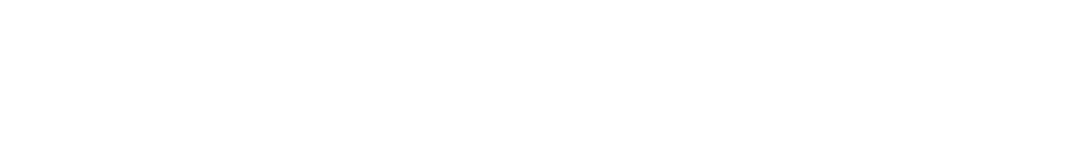
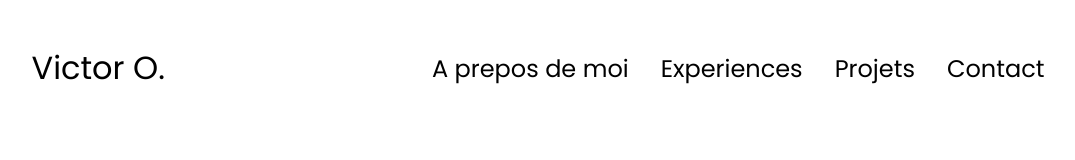
Before and after one commit to vickod/portfolio, a plain HTML site: page index.html in a window 1280 px wide. Shown: the whole page, without its empty margins (102-1177 px from the left). Drawn offline with Linux system fonts and the light colour scheme.

Commit message:
added menu navbar

```diff
--- a/index.html
+++ b/index.html
@@ -1,11 +1,27 @@
 <!DOCTYPE html>
 <html lang="fr">
-<head>
-    <meta charset="UTF-8">
-    <meta name="viewport" content="width=device-width, initial-scale=1.0">
-    <title>Document</title>
-</head>
-<body>
+  <head>
+    <meta charset="UTF-8" />
+    <meta name="viewport" content="width=device-width, initial-scale=1.0" />
+    <link rel="stylesheet" href="style.css" />
+    <link rel="stylesheet" href="mediaqueries.css" />
+    <title>Portfolio</title>
+  </head>
+  <body>
 
-</body>
+    <!-- Navigation -->
+    <nav id="desktop-nav">
+      <div class="logo">Victor O.</div>
+      <div>
+        <ul class="nav-links">
+          <li><a href="#about">A prepos de moi</a></li>
+          <li><a href="#experience">Experiences</a></li>
+          <li><a href="#projects">Projets</a></li>
+          <li><a href="#contact">Contact</a></li>
+        </ul>
+      </div>
+    </nav>
+
+    <script src="script.js"></script>
+  </body>
 </html>
--- a/style.css
+++ b/style.css
@@ -0,0 +1,70 @@
+/* General */
+@font-face {
+    font-family:"Poppins";
+    src: url(./assets/fonts/Poppins-Regular.ttf);
+}
+
+body{
+    font-family:"Poppins", 'Segoe UI', Tahoma, Geneva, Verdana, sans-serif;
+}
+
+*{
+    margin: 0;
+    padding: 0;
+    box-sizing: border-box;
+}
+
+html{
+    scroll-behavior: smooth;
+}
+
+p{
+    color: rgb(85,85,85);
+}
+
+/* Navigation */
+nav{
+    display: flex;
+    justify-content: space-around;
+    height: 17vh;
+    align-items: center;
+
+
+    .logo{
+        font-size:2rem ;
+        cursor: default;
+    }
+    .nav-links{
+        display: flex;
+        list-style: none;
+        gap: 2rem;
+        font-size: 1.5rem;
+    }
+    a{
+        position: relative;
+        text-decoration: none;
+        transition: all 0.4s ease;
+        color: black;
+    }
+    a:hover{
+        color: gray;
+    }
+    /*effect slow underline*/
+    a::after{
+        content: "";
+        position: absolute;
+        width: 100%;
+        height: 1px;
+        left: 0;
+        bottom: -1rem;
+        background-color: grey;
+        transform: scale(0);
+        transition: all 0.4s ease-in-out;
+        visibility: hidden;
+    }
+    a:hover::after{
+        visibility: visible;
+        transform: scale(1);
+        color: gray;
+    }
+}
```
Also changed, not shown: assets/fonts/Poppins-Black.ttf (added), assets/fonts/Poppins-BlackItalic.ttf (added), assets/fonts/Poppins-Bold.ttf (added), assets/fonts/Poppins-BoldItalic.ttf (added), assets/fonts/Poppins-ExtraBold.ttf (added), assets/fonts/Poppins-ExtraBoldItalic.ttf (added), assets/fonts/Poppins-ExtraLight.ttf (added), assets/fonts/Poppins-ExtraLightItalic.ttf (added), assets/fonts/Poppins-Italic.ttf (added), assets/fonts/Poppins-Light.ttf (added), assets/fonts/Poppins-LightItalic.ttf (added), assets/fonts/Poppins-Medium.ttf (added), assets/fonts/Poppins-MediumItalic.ttf (added), assets/fonts/Poppins-Regular.ttf (added), 4 more files.
